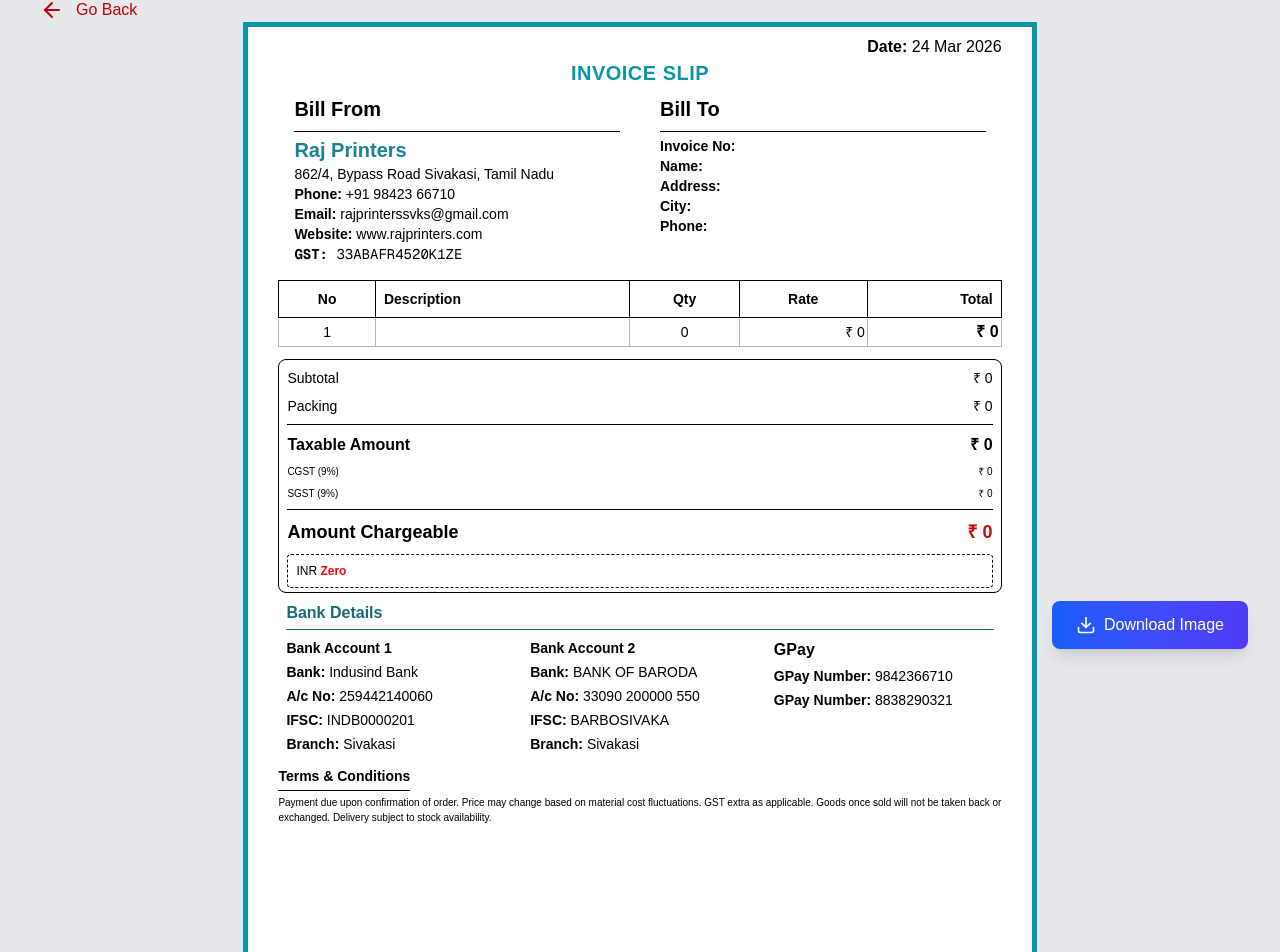
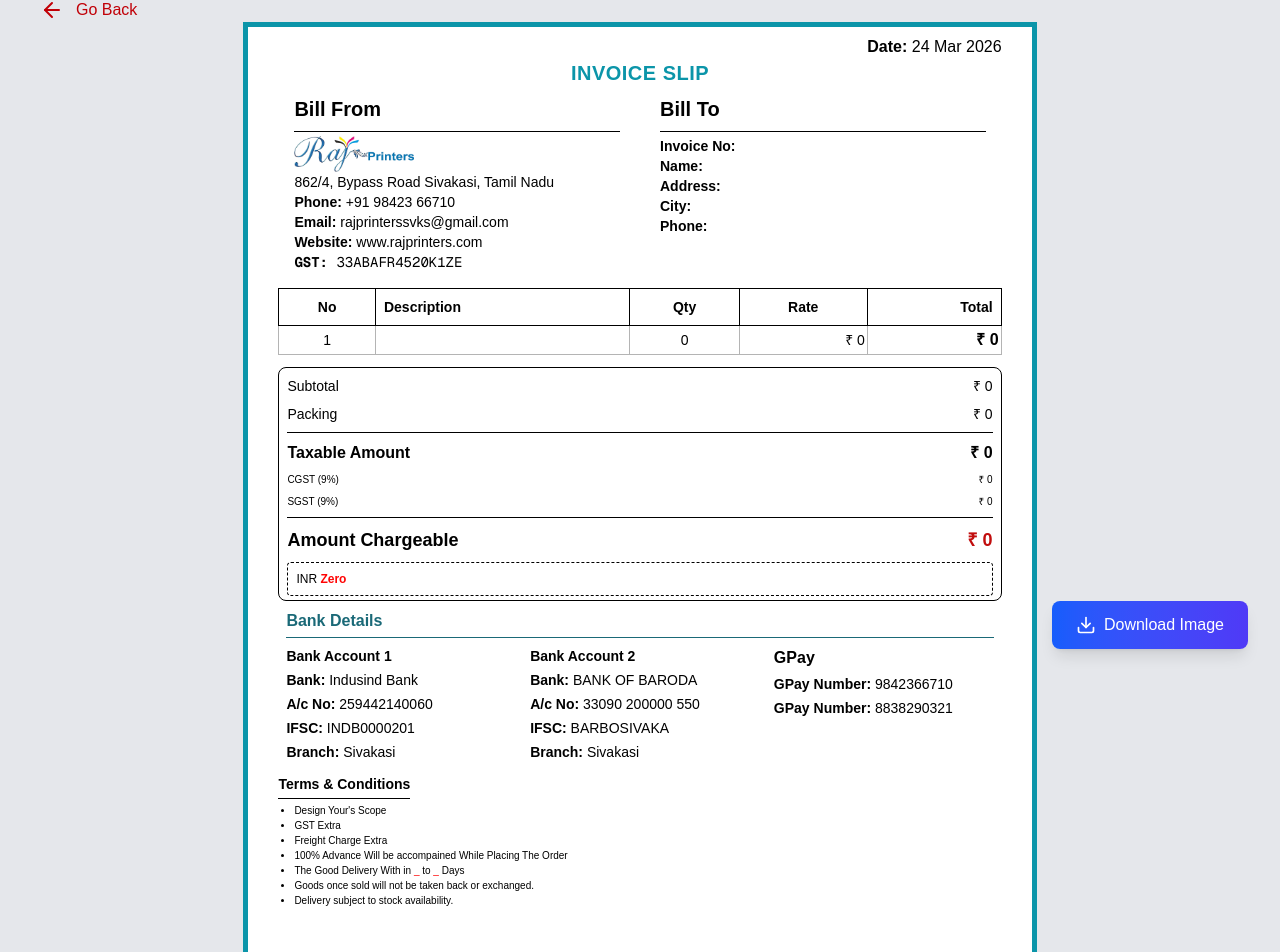
Before and after one commit to Akila1804/raj-billing, a Next.js app: page /preview-invoice in a window 1280 px wide. Shown: the part 119-1071 px from the top of the page. Built offline with nearby package versions, Linux system fonts and the light colour scheme; sample sign-in values are in the browser's storage.

Commit message:
Estimate Image

```diff
--- a/page-modules/Estimate/EstimationPage/EstimationPage.tsx
+++ b/page-modules/Estimate/EstimationPage/EstimationPage.tsx
@@ -112,7 +112,7 @@
               <TrendingUp className="w-5 h-5 text-emerald-400" />
             </div>
             <p className="text-3xl font-bold text-emerald-400">
-              ₹{(totalAmount / 100000).toFixed(1)}L
+              ₹{totalAmount.toLocaleString()}
             </p>
             <p className="text-xs text-slate-500 mt-2">Project value</p>
           </div>
--- a/page-modules/Estimate/PreviewEstimatePage/PreviewEstimate.tsx
+++ b/page-modules/Estimate/PreviewEstimatePage/PreviewEstimate.tsx
@@ -131,7 +131,7 @@
 
     const link = document.createElement("a");
     link.href = URL.createObjectURL(blob);
-    link.download = "ordersummary.pdf";
+    link.download = form.estimationNo;
     link.click();
   };
 
@@ -213,16 +213,16 @@
                   Bill From
                 </h3>
 
-                <div className="flex items-center text-center gap-2 font-bold text-xl text-[#1a8393]">
-                  {/* <img
-                    src="/smalllogo.png"
+                <div className="align-middle">
+                  <img
+                    src="/logo.png"
                     alt="Logo"
-                    width="42"
-                    height="42"
-                    style={{ objectFit: "fill", marginTop: "3px" }}
-                  /> */}
-                  <span>Raj Printers</span>
+                    className="block h-9 w-auto object-contain align-middle"
+                  />
                 </div>
+                {/* <span className="">
+                  Raj Printers
+                </span> */}
                 <p>862/4, Bypass Road Sivakasi, Tamil Nadu</p>
 
                 <p>
@@ -306,19 +306,19 @@
                 <tbody>
                   {products.map((p, index) => (
                     <tr key={p.id}>
-                      <td className="border border-[#b4b4b4] p-0.5 mb-1 text-center font-medium">
+                      <td className="border border-[#b4b4b4] p-0.5 mb-1.5 text-center font-medium">
                         {index + 1}
                       </td>
-                      <td className="border border-[#b4b4b4] p-0.5  mb-1 font-medium">
+                      <td className="border border-[#b4b4b4] p-0.5  mb-1.5 font-medium">
                         {p.name}
                       </td>
-                      <td className="border border-[#b4b4b4] p-0.5 mb-1 text-center font-medium">
+                      <td className="border border-[#b4b4b4] p-0.5 mb-1.5 text-center font-medium">
                         {p.qty}
                       </td>
-                      <td className="border border-[#b4b4b4] p-0.5 mb-1 text-right font-medium">
+                      <td className="border border-[#b4b4b4] p-0.5 mb-1.5 text-right font-medium">
                         ₹ {p.rate.toLocaleString()}
                       </td>
-                      <td className="border border-[#b4b4b4] p-0.5 mb-1 text-right font-bold text-base">
+                      <td className="border border-[#b4b4b4] p-0.5 mb-1.5 text-right font-bold text-base">
                         ₹ {p.amount.toLocaleString()}
                       </td>
                     </tr>
@@ -433,12 +433,23 @@
               <h3 className="font-bold text-sm pb-1 text-black border-b w-fit">
                 Terms & Conditions
               </h3>
-              <div className="list-disc text-[10px] text-black pt-1">
-                Payment due upon confirmation of order. Price may change based
-                on material cost fluctuations. GST extra as applicable. Goods
-                once sold will not be taken back or exchanged. Delivery subject
-                to stock availability.
-              </div>
+              <ul className="list-disc text-[10px] text-black pt-1 pl-4">
+                <li>Design Your&apos;s Scope </li>
+                <li> GST Extra </li>
+                <li> Freight Charge Extra </li>
+                <li>
+                  100% Advance Will be accompained While Placing The Order
+                </li>
+                <li>
+                  {" "}
+                  The Good Delivery With in
+                  <span className="text-[#f00]"> _ </span>to
+                  <span className="text-[#f00]"> _ </span>
+                  Days
+                </li>
+                <li>Goods once sold will not be taken back or exchanged.</li>
+                <li>Delivery subject to stock availability.</li>
+              </ul>
             </div>
             {/* Bank Details */}
             {/* <div className="w-full">
@@ -463,7 +474,7 @@
                   <p className="font-semibold">Payment Info</p>
                   <p>Bank Transfer / Cash / UPI</p>
                 </div> */}
-                <div className="text-right">
+                <div className="text-right pb-2">
                   <div className="h-20   flex items-end justify-center mb-1">
                     <span className="bg-white px-2 border-dashed border-black border-t">
                       Authorized Signature
@@ -474,9 +485,9 @@
                   </p>
                 </div>
               </div>
-              <p className="text-xs bg-white pb-2 rounded">
+              {/* <p className="text-xs bg-white pb-2 rounded">
                 This is a computer generated estimation
-              </p>
+              </p> */}
             </div>
             {/* Bottom Bar */}
             <div className="h-2 bg-[#0b95a9]" />
--- a/page-modules/Invoice/InvoicePage/InvoicePage.tsx
+++ b/page-modules/Invoice/InvoicePage/InvoicePage.tsx
@@ -113,7 +113,7 @@
               <TrendingUp className="w-5 h-5 text-emerald-400" />
             </div>
             <p className="text-3xl font-bold text-emerald-400">
-              ₹{(totalAmount / 100000).toFixed(1)}L
+              ₹{totalAmount.toLocaleString()}
             </p>
             <p className="text-xs text-slate-500 mt-2">Project value</p>
           </div>
--- a/page-modules/Invoice/PreviewInvoicePage/PreviewInvoice.tsx
+++ b/page-modules/Invoice/PreviewInvoicePage/PreviewInvoice.tsx
@@ -210,15 +210,22 @@
                   Bill From
                 </h3>
 
-                <div className="flex items-center text-center gap-2 font-bold text-xl text-[#1a8393]">
-                  {/* <img
+                {/* <div className="flex items-center text-center gap-2 font-bold text-xl text-[#1a8393]"> */}
+                {/* <img
                     src="/smalllogo.png"
                     alt="Logo"
                     width="42"
                     height="42"
                     style={{ objectFit: "fill", marginTop: "3px" }}
                   /> */}
-                  <span>Raj Printers</span>
+                {/* <span>Raj Printers</span>
+                </div> */}
+                <div className="align-middle">
+                  <img
+                    src="/logo.png"
+                    alt="Logo"
+                    className="block h-9 w-auto object-contain align-middle"
+                  />
                 </div>
                 <p>862/4, Bypass Road Sivakasi, Tamil Nadu</p>
 
@@ -430,12 +437,23 @@
               <h3 className="font-bold text-sm pb-1 text-black border-b w-fit">
                 Terms & Conditions
               </h3>
-              <div className="list-disc text-[10px] text-black pt-1">
-                Payment due upon confirmation of order. Price may change based
-                on material cost fluctuations. GST extra as applicable. Goods
-                once sold will not be taken back or exchanged. Delivery subject
-                to stock availability.
-              </div>
+              <ul className="list-disc text-[10px] text-black pt-1 pl-4">
+                <li>Design Your&apos;s Scope </li>
+                <li> GST Extra </li>
+                <li> Freight Charge Extra </li>
+                <li>
+                  100% Advance Will be accompained While Placing The Order
+                </li>
+                <li>
+                  {" "}
+                  The Good Delivery With in
+                  <span className="text-[#f00]"> _ </span>to
+                  <span className="text-[#f00]"> _ </span>
+                  Days
+                </li>
+                <li>Goods once sold will not be taken back or exchanged.</li>
+                <li>Delivery subject to stock availability.</li>
+              </ul>
             </div>
             {/* Bank Details */}
             {/* <div className="w-full">
@@ -460,7 +478,7 @@
                   <p className="font-semibold">Payment Info</p>
                   <p>Bank Transfer / Cash / UPI</p>
                 </div> */}
-                <div className="text-right">
+                <div className="text-right pb-2">
                   <div className="h-20   flex items-end justify-center mb-1">
                     <span className="bg-white px-2 border-dashed border-black border-t">
                       Authorized Signature
@@ -471,9 +489,9 @@
                   </p>
                 </div>
               </div>
-              <p className="text-xs bg-white pb-2 rounded">
+              {/* <p className="text-xs bg-white pb-2 rounded">
                 This is a computer generated Invoice
-              </p>
+              </p> */}
             </div>
             {/* Bottom Bar */}
             <div className="h-2 bg-[#0b95a9]" />
```
Also changed, not shown: public/logo.png.
